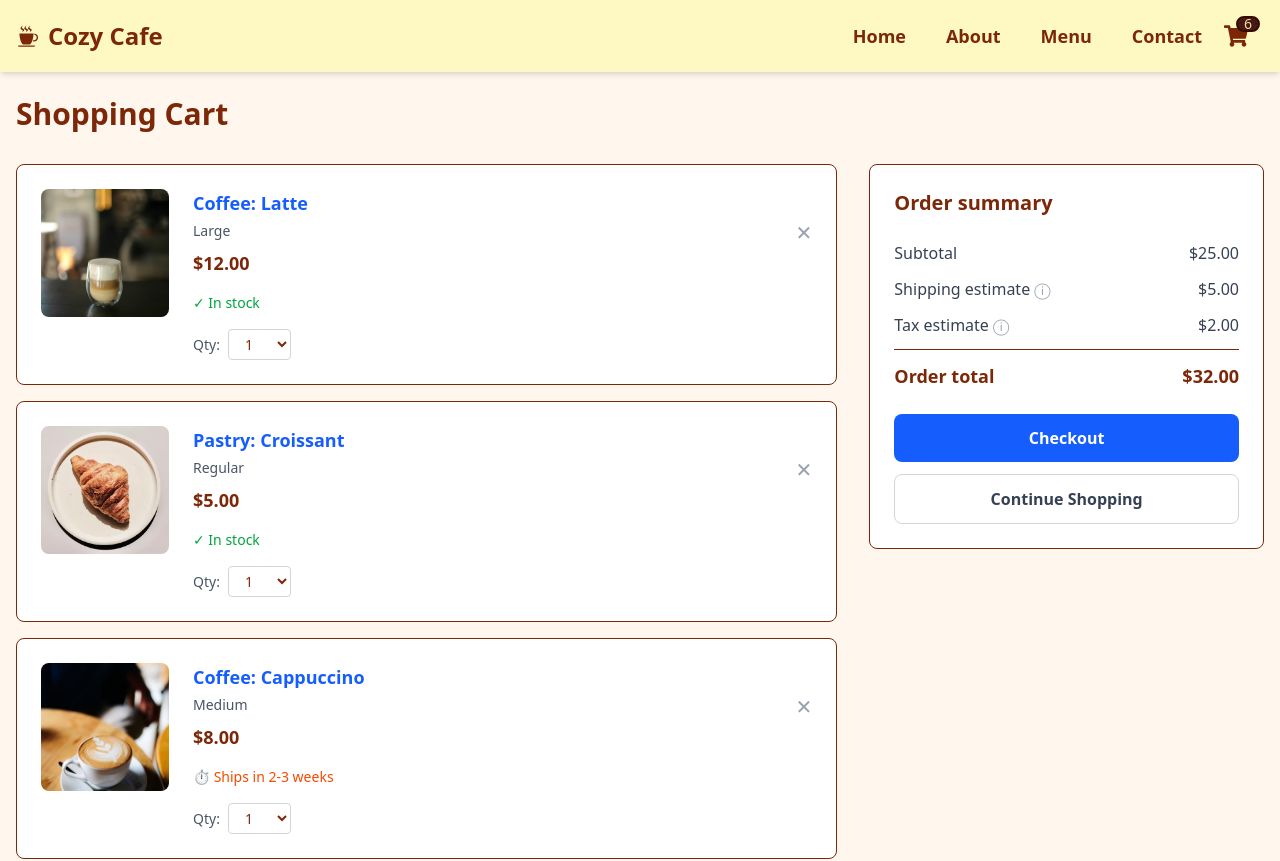
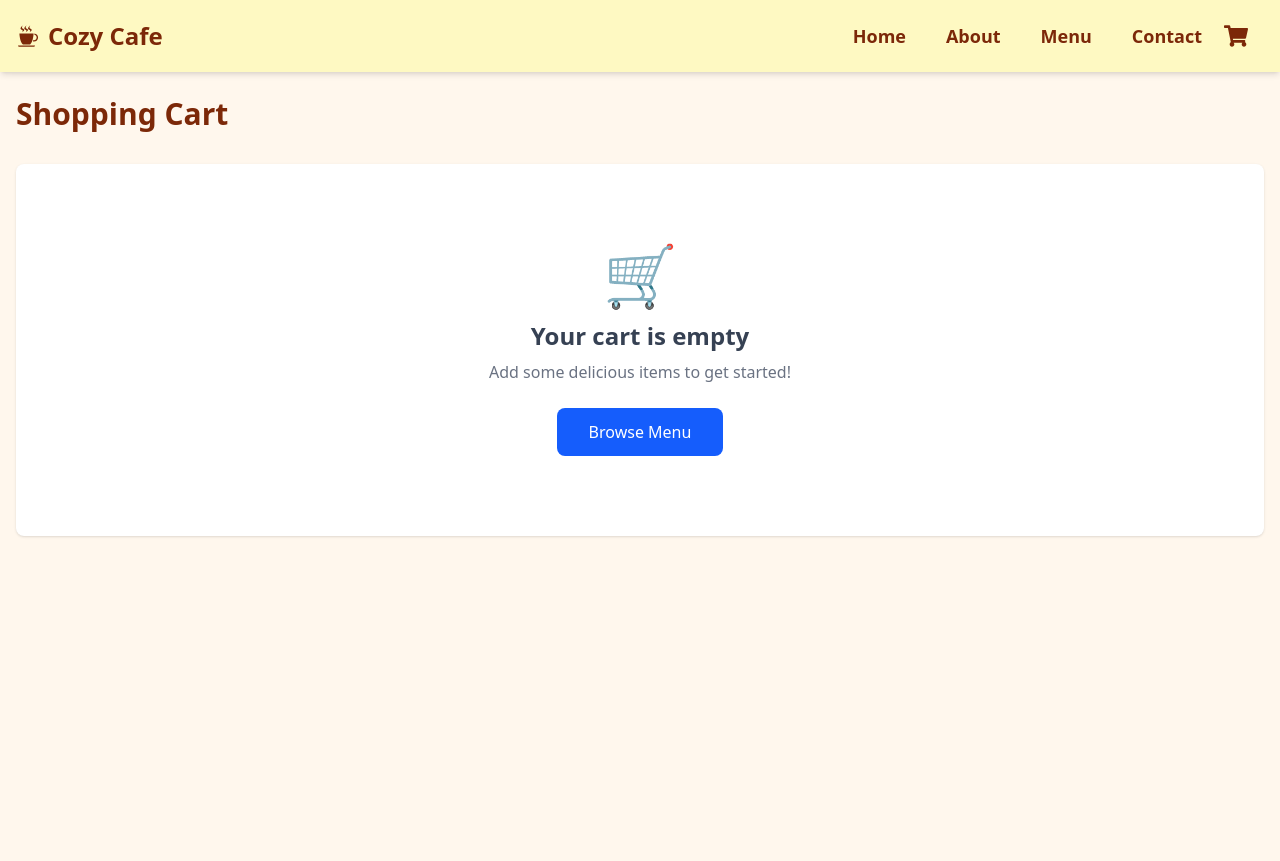
Before and after one commit to AungKoKoKhant-akkk/Cafe, a React (Vite) app: page /cart in a window 1280 px wide. Shown: the top 861 px of the page. Built offline with nearby package versions, Linux system fonts and the light colour scheme.

Commit message:
update Cart Js

```diff
--- a/package.json
+++ b/package.json
@@ -15,6 +15,7 @@
     "react-dom": "^19.2.0",
     "react-icons": "^5.5.0",
     "react-router-dom": "^7.9.6",
+    "react-toastify": "^11.0.5",
     "tailwindcss": "^4.1.17"
   },
   "devDependencies": {
--- a/src/components/Nav.jsx
+++ b/src/components/Nav.jsx
@@ -3,9 +3,12 @@ import { Link, useLocation } from 'react-router-dom'
 import { GiCoffeeCup } from "react-icons/gi";
 import { FaShoppingCart } from "react-icons/fa";
 import useScrollPosition from '../CustomHooks/useScrollPosition';
+import { useCart } from '../context/CartContext';  // ← ADD THIS
 
 
 function Nav() {
+    const { getCartTotal } = useCart();  // ← GET cart function
+    const { itemCount } = getCartTotal();  // ← GET total items in cart
 
     const location = useLocation();
     const isHomePage = location.pathname === "/";
@@ -13,11 +16,13 @@ function Nav() {
     const isTransparent = isHomePage && !scrolled;
 
     return (
-        <nav className={`navbar container mx-auto flex justify-between items-center  p-4 fixed top-0 left-0 right-0 z-50 transition-shadow ${isTransparent ? 'bg-transparent shadow-none' : 'bg-yellow-100 shadow-md'}`}>
+        <nav className={`navbar p-4 fixed top-0 left-0 right-0 z-50 transition-shadow ${isTransparent ? 'bg-transparent shadow-none' : 'bg-yellow-100 shadow-md'}`}>
+            <div className="container mx-auto   flex justify-between items-center">
                 <div className={`flex items-center gap-2 text-2xl font-bold ${isTransparent ? 'text-yellow-100' : ''} `}>
                     <GiCoffeeCup />
                     <Link to="/">Cozy Cafe</Link>
                 </div>
+
                 <div className='flex-none px-2 mx-2 '>
                     <div className='gap-1 flex text-lg'>
                         <Link to="/" className={`btn btn-ghost text-lg ${isTransparent ? 'text-yellow-200 hover:bg-green-500' : ' hover:bg-yellow-200 '}`}>Home</Link>
@@ -25,9 +30,13 @@ function Nav() {
                         <Link to="/menu" className={`btn btn-ghost text-lg ${isTransparent ? 'text-yellow-200 hover:bg-green-500' : ' hover:bg-yellow-200 '}`}>Menu</Link>
                         <Link to="/contact" className={`btn btn-ghost text-lg ${isTransparent ? 'text-yellow-200 hover:bg-green-500' : ' hover:bg-yellow-200 '}`}>Contact</Link>
                         <Link to="/cart" className={`${isTransparent ? 'text-yellow-200 ' : '  '} indicator mt-2`}>
-                        <span className='indicator-item badge badge-secondary w-4 h-4'>6</span>
+                            {/* Show badge only if cart has items */}
+                            {itemCount > 0 && (
+                                <span className='indicator-item badge badge-secondary w-4 h-4'>{itemCount}</span>
+                            )}
                             <FaShoppingCart className='w-6 h-6' />
                         </Link>
+                    </div>
                 </div>
             </div>
         </nav >
--- /dev/null
+++ b/src/context/CartContext.jsx
@@ -0,0 +1,116 @@
+import React, { createContext, useContext } from 'react';
+import useLocalStorage from '../CustomHooks/useLocalStorage';
+import { toast } from 'react-toastify';
+
+// 1. Create the context
+const CartContext = createContext();
+
+// 2. Create a custom hook to use the cart
+export const useCart = () => {
+    const context = useContext(CartContext);
+    if (!context) {
+        throw new Error('useCart must be used within a CartProvider');
+    }
+    return context;
+};
+
+// 3. Create the Provider component
+export const CartProvider = ({ children }) => {
+    // Store cart items in localStorage (persists after refresh)
+    const [cartItems, setCartItems] = useLocalStorage('cartItems', []);
+
+    // Function to add item to cart
+    const addToCart = (item) => {
+        setCartItems(prevItems => {
+            // Check if item already exists
+            const existingIndex = prevItems.findIndex(
+                cartItem => cartItem.id === item.id
+            );
+
+            if (existingIndex > -1) {
+                // Item exists - increase quantity
+                const updatedItems = [...prevItems];
+                updatedItems[existingIndex].quantity += 1;
+                toast.success(`${item.name} quantity updated!`, {
+                    position: "bottom-right"
+                });
+                return updatedItems;
+            } else {
+                // New item - add to cart
+                const newItem = {
+                    id: item.id,
+                    name: item.name,
+                    category: item.category,
+                    price: parseFloat(item.price.replace('$', '')),
+                    image: item.image,
+                    quantity: 1
+                };
+                toast.success(`${item.name} added to cart! 🎉`, {
+                    position: "bottom-right"
+                });
+                return [...prevItems, newItem];
+            }
+        });
+    };
+
+    // Function to remove item from cart
+    const removeFromCart = (id) => {
+        setCartItems(prevItems =>
+            prevItems.filter(item => item.id !== id)
+        );
+        toast.info('Item removed from cart');
+    };
+
+    // Function to update quantity
+    const updateQuantity = (id, newQuantity) => {
+        if (newQuantity < 1) {
+            removeFromCart(id);
+            return;
+        }
+
+        setCartItems(prevItems =>
+            prevItems.map(item =>
+                item.id === id
+                    ? { ...item, quantity: newQuantity }
+                    : item
+            )
+        );
+    };
+
+    // Function to clear entire cart
+    const clearCart = () => {
+        setCartItems([]);
+    };
+
+    // Function to calculate totals
+    const getCartTotal = () => {
+        const subtotal = cartItems.reduce((sum, item) => sum + (item.price * item.quantity), 0);
+        const shippingEstimate = cartItems.length > 0 ? 5.00 : 0;
+        const taxEstimate = subtotal * 0.08;
+        const orderTotal = subtotal + shippingEstimate + taxEstimate;
+
+        return {
+            subtotal,
+            shippingEstimate,
+            taxEstimate,
+            orderTotal,
+            itemCount: cartItems.reduce((sum, item) => sum + item.quantity, 0)
+        };
+    };
+
+    // All functions and data we want to share
+    const value = {
+        cartItems,
+        addToCart,
+        removeFromCart,
+        updateQuantity,
+        clearCart,
+        getCartTotal
+    };
+
+    return (
+        <CartContext.Provider value={value}>
+            {children}
+        </CartContext.Provider>
+    );
+};
--- a/src/main.jsx
+++ b/src/main.jsx
@@ -1,4 +1,3 @@
-import { StrictMode } from 'react'
 import { createRoot } from 'react-dom/client'
 import React from 'react'
 import './index.css'
@@ -7,9 +6,7 @@ import { BrowserRouter } from 'react-router-dom'
 
 createRoot(document.getElementById('root')).render(
   <BrowserRouter>
-    <StrictMode>
-      <App />
-    </StrictMode>
+    <App />
   </BrowserRouter>
 
 )
--- a/src/pages/Cart.jsx
+++ b/src/pages/Cart.jsx
@@ -1,55 +1,35 @@
 import React from 'react';
 import { Link } from 'react-router-dom';
+import { useCart } from '../context/CartContext';  // ← IMPORT useCart
 
 function Cart() {
-    // Mock data for design
-    const mockCartItems = [
-        {
-            id: 1,
-            name: 'Latte',
-            category: 'Coffee',
-            size: 'Large',
-            price: 12.00,
-            quantity: 1,
-            image: '/src/assets/Coffee/Latte.avif',
-            inStock: true
-        },
-        {
-            id: 2,
-            name: 'Croissant',
-            category: 'Pastry',
-            size: 'Regular',
-            price: 5.00,
-            quantity: 1,
-            image: '/src/assets/Pastry/PlainCroissant.avif',
-            inStock: true
-        },
-        {
-            id: 3,
-            name: 'Cappuccino',
-            category: 'Coffee',
-            size: 'Medium',
-            price: 8.00,
-            quantity: 1,
-            image: '/src/assets/Coffee/Cappuccino.avif',
-            inStock: false,
-            shipsIn: '2-3 weeks'
-        }
-    ];
+    // Get cart data and functions from context
+    const { cartItems, removeFromCart, updateQuantity, getCartTotal } = useCart();
 
-    const subtotal = mockCartItems.reduce((sum, item) => sum + (item.price * item.quantity), 0);
-    const shippingEstimate = 5.00;
-    const taxEstimate = subtotal * 0.08; // 8% tax
-    const orderTotal = subtotal + shippingEstimate + taxEstimate;
+    // Calculate totals
+    const { subtotal, shippingEstimate, taxEstimate, orderTotal } = getCartTotal();
 
     return (
         <div className="max-w-7xl mx-auto p-4 mt-20 min-h-screen">
             <h1 className="text-3xl font-bold mb-8">Shopping Cart</h1>
 
+            {/* Show empty cart message if no items */}
+            {cartItems.length === 0 ? (
+                <div className="text-center py-20 bg-white rounded-lg shadow-sm">
+                    <div className="text-6xl mb-4">🛒</div>
+                    <p className="text-2xl font-semibold text-gray-700 mb-2">Your cart is empty</p>
+                    <p className="text-gray-500 mb-6">Add some delicious items to get started!</p>
+                    <Link to="/menu">
+                        <button className="bg-blue-600 text-white px-8 py-3 rounded-lg hover:bg-blue-700 transition-colors">
+                            Browse Menu
+                        </button>
+                    </Link>
+                </div>
+            ) : (
                 <div className="grid grid-cols-1 lg:grid-cols-3 gap-8">
                     {/* LEFT SIDE - Cart Items (2/3 width) */}
                     <div className="lg:col-span-2 space-y-4">
-                    {mockCartItems.map((item) => (
+                        {cartItems.map((item) => (
                             <div
                                 key={item.id}
                                 className="bg-white border rounded-lg p-6 hover:shadow-lg transition-shadow duration-200"
@@ -71,30 +51,17 @@ function Cart() {
                                                 <h3 className="text-lg font-semibold text-blue-600 hover:underline cursor-pointer">
                                                     {item.category}: {item.name}
                                                 </h3>
-                                            <p className="text-gray-600 text-sm mt-1">{item.size}</p>
                                                 <p className="text-lg font-semibold mt-2">${item.price.toFixed(2)}</p>
                                             </div>
 
                                             {/* Remove Button */}
                                             <button
-                                            className="text-gray-400 hover:text-red-500 text-xl"
+                                                onClick={() => removeFromCart(item.id)}
+                                                className="text-red-600 hover:underline text-sm font-medium"
                                                 aria-label="Remove item"
                                             >
-                                            ✕
+                                                Remove
                                             </button>
-                                    </div>
-
-                                    {/* Stock Status */}
-                                    <div className="mt-4">
-                                        {item.inStock ? (
-                                            <p className="text-green-600 text-sm flex items-center gap-1">
-                                                ✓ In stock
-                                            </p>
-                                        ) : (
-                                            <p className="text-orange-600 text-sm flex items-center gap-1">
-                                                ⏱ Ships in {item.shipsIn}
-                                            </p>
-                                        )}
                                         </div>
 
                                         {/* Quantity Dropdown */}
@@ -102,6 +69,7 @@ function Cart() {
                                             <label className="text-sm text-gray-600">Qty:</label>
                                             <select
                                                 value={item.quantity}
+                                                onChange={(e) => updateQuantity(item.id, Number(e.target.value))}
                                                 className="border border-gray-300 rounded px-3 py-1 text-sm focus:outline-none focus:ring-2 focus:ring-blue-500"
                                             >
                                                 {[1, 2, 3, 4, 5, 6, 7, 8, 9, 10].map(num => (
@@ -163,19 +131,6 @@ function Cart() {
                         </div>
                     </div>
                 </div>
-
-            {/* Empty Cart Message (commented for now) */}
-            {mockCartItems.length === 0 && (
-                <div className="text-center py-20 bg-white rounded-lg shadow-sm">
-                    <div className="text-6xl mb-4">🛒</div>
-                    <p className="text-2xl font-semibold text-gray-700 mb-2">Your cart is empty</p>
-                    <p className="text-gray-500 mb-6">Add some delicious items to get started!</p>
-                    <Link to="/menu">
-                        <button className="bg-blue-600 text-white px-8 py-3 rounded-lg hover:bg-blue-700 transition-colors">
-                            Browse Menu
-                        </button>
-                    </Link>
-                </div>
             )}
         </div>
     );
```
Also changed, not shown: src/App.jsx (+13 -1 lines), src/components/MenuComponents/MenuCard.jsx (+14 -1 lines), 1 other file (tests, documents, lock files or other folders). Lines whose indentation alone changed are shown as unchanged.
